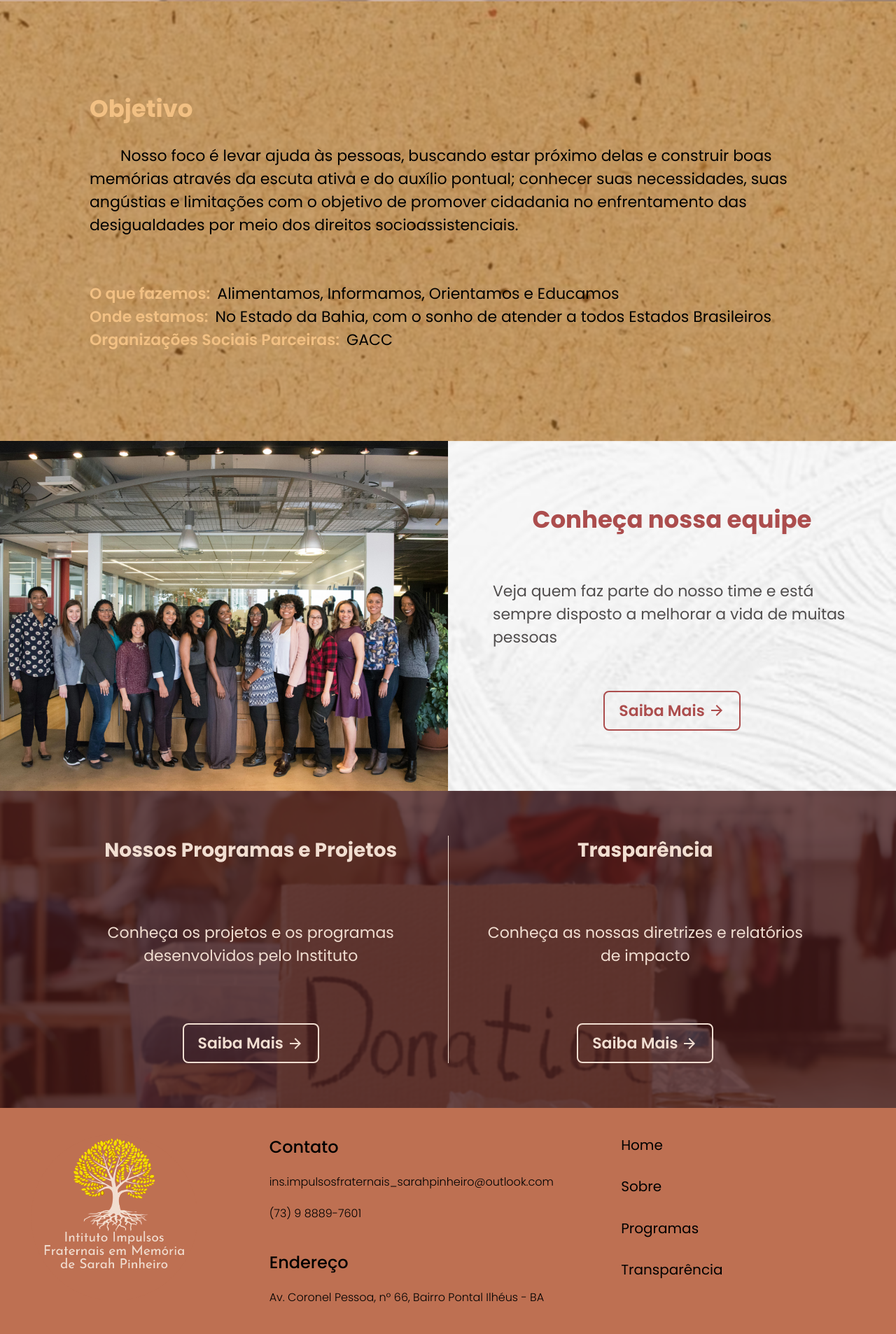
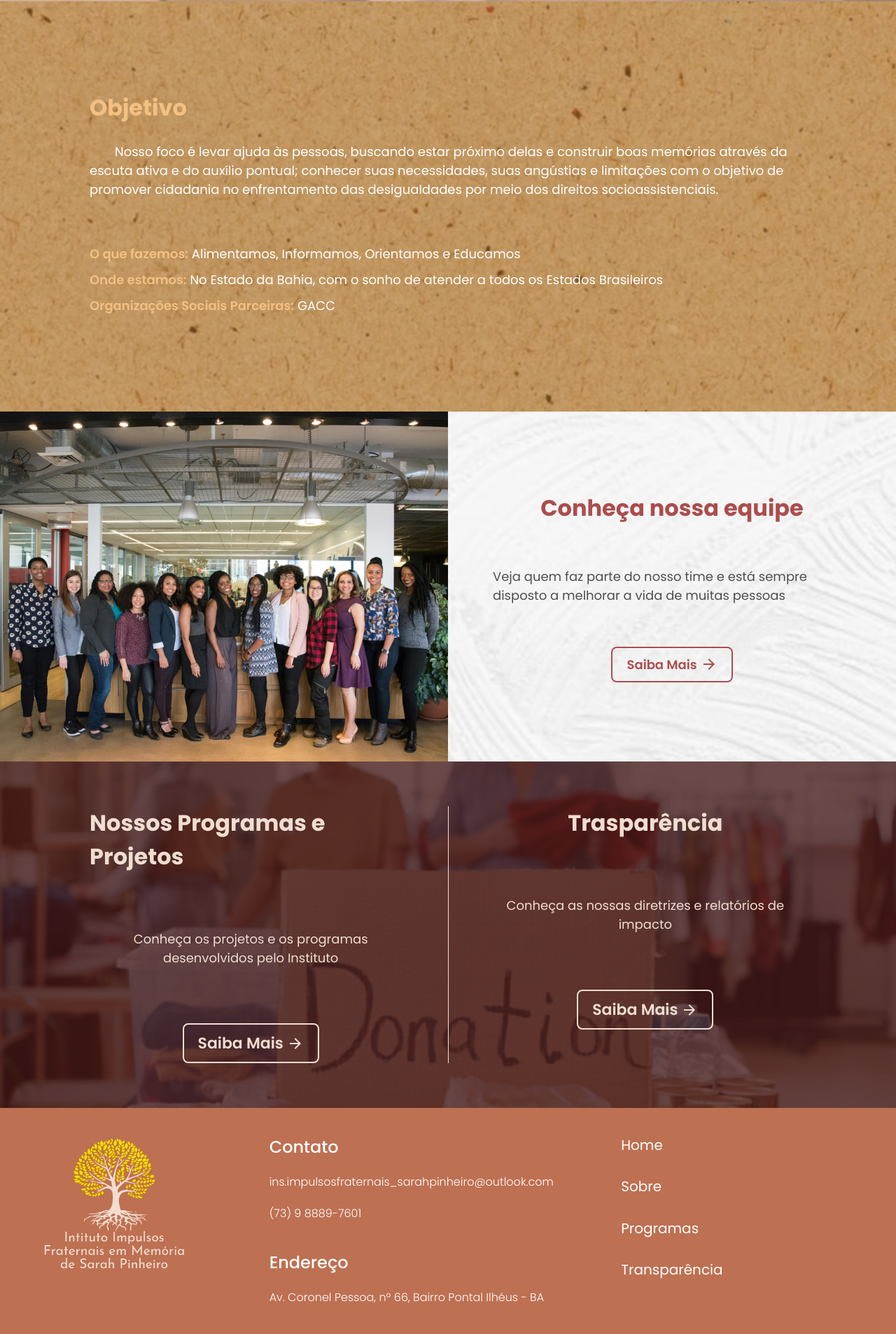
Before and after one commit to DaviRorizOliveira/institutoimpulsosfraternais, a Next.js app: page / in a window 1280 px wide. Shown: the part 691-2597 px from the top of the page at 70% size. Built offline with nearby package versions, Linux system fonts and the light colour scheme.

Commit message:
Fix: Ajustes nas cores e tamanho das fontes

```diff
--- a/src/app/(public)/programa/page.module.css
+++ b/src/app/(public)/programa/page.module.css
@@ -22,9 +22,10 @@
 }
 .saibaMaisTitle, .saibaMaisText, .seta {
     z-index: 1;
+    color: white;
 }
 .saibaMaisTitle {
-    font-size: 34px;
+    font-size: var(--titleFont);
     padding-bottom: 80px;
     text-align: center;
 }
@@ -33,7 +34,7 @@
     font-weight: 600;
 }
 .seta {
-    height: 100px;
+    height: 70px;
     width: auto;
 }
 .anual, .mensal, .projeto {
@@ -55,7 +56,7 @@
 }
 .subTitle, .text {
     color: var(--color2);
-    font-size: 18px;
+    font-size: var(--textFont);
     padding-bottom: 5px;
 }
 .text {
@@ -66,7 +67,7 @@
 .title {
     color: var(--color4);
     padding-bottom: 30px;
-    font-size: 32px;
+    font-size: var(--titleFont);
 }
 .info {
     padding-bottom: 40px;
--- a/src/app/globals.css
+++ b/src/app/globals.css
@@ -25,6 +25,10 @@
     --vidro5: #7E575780;
     --vidro6: #3F212180;
     --vidro7: #441818C8;
+
+    --titleFont: 32px;
+    --subTitleFont: 22px;
+    --textFont: 18px;
 }
 
 * {
@@ -37,9 +41,3 @@ a {
     color: inherit;
     text-decoration: none;
 }
-
-@media (prefers-color-scheme: dark) {
-    html {
-        color-scheme: dark;
-    }
-}
--- a/src/app/page.module.css
+++ b/src/app/page.module.css
@@ -42,13 +42,13 @@
 }
 .welcomeH2 {
     color: var(--color6);
-    font-size: 36px;
+    font-size: var(--titleFont);
     padding-bottom: 25px;
     font-weight: 600;
 }
 .welcomeH1 {
     color: var(--color1);
-    font-size: 42px;
+    font-size: 38px;
     font-weight: 600;
 }
 .objectiveSection {
@@ -76,26 +76,23 @@
 }
 .objectiveTitle {
     color: var(--color4);
-    font-size: 34px;
+    font-size: var(--titleFont);
     padding-bottom: 25px;
 }
 .objectiveText {
-    font-size: 22px;
+    font-size: var(--textFont);
     text-indent: 2em;
     padding-bottom: 65px;
+    color: white;
 }
 .infoTitle {
     color: var(--color4);
-    font-size: 22px;
     font-weight: 600;
 }
 .infoText {
-    font-size: 22px;
-}
-.info {
-    display: flex;
-    flex-direction: row;
-    gap: 10px;
+    font-size: var(--textFont);
+    color: white;
+    padding-bottom: 10px;
 }
 .glassEffect4 {
     position: absolute;
@@ -121,7 +118,7 @@
 }
 .teamTitle {
     color: var(--color9);
-    font-size: 34px;
+    font-size: var(--titleFont);
     padding-bottom: 60px;
     z-index: 1;
 }
@@ -151,11 +148,11 @@
 .teamInfo {
     padding-bottom: 60px;
     color: var(--color5);
-    font-size: 22px;
+    font-size: var(--textFont);
 }
 .icons {
     font-weight: 600;
-    font-size: 22px;
+    font-size: var(--textFont);
     color: var(--color9);
     transition: transform 0.3s ease;
 }
@@ -205,18 +202,18 @@
     align-items: center;
     justify-content: center;
     width: 50%;
+    height: 100%;
+    gap: 80px;
 }
 .divisaoTitle, .divisaoText, .buttonIcon {
     color: var(--color2);
 }
 .divisaoTitle {
-    font-size: 28px;
-    padding-bottom: 80px;
+    font-size: var(--titleFont);
     font-weight: 700;
 }
 .divisaoText {
-    font-size: 22px;
-    padding-bottom: 80px;
+    font-size: var(--textFont);
     text-align: center;
 }
 .button {
--- a/src/app/page.tsx
+++ b/src/app/page.tsx
@@ -23,18 +23,9 @@ export default function Home() {
                 <div className={styles.auxiliar}>
                     <h3 className={styles.objectiveTitle}>Objetivo</h3>
                     <p className={styles.objectiveText}>Nosso foco é levar ajuda às pessoas, buscando estar próximo delas e construir boas memórias através da escuta ativa e do auxílio pontual; conhecer suas necessidades, suas angústias e limitações com o objetivo de promover cidadania no enfrentamento das desigualdades por meio dos direitos socioassistenciais.</p>
-                    <div className={styles.info}>
-                        <p className={styles.infoTitle}>O que fazemos:</p>
-                        <p className={styles.infoText}>Alimentamos, Informamos, Orientamos e Educamos</p>
-                    </div>
-                    <div className={styles.info}>
-                        <p className={styles.infoTitle}>Onde estamos:</p>
-                        <p className={styles.infoText}>No Estado da Bahia, com o sonho de atender a todos Estados Brasileiros</p>
-                    </div>
-                    <div className={styles.info}>
-                        <p className={styles.infoTitle}>Organizações Sociais Parceiras:</p>
-                        <p className={styles.infoText}>GACC</p>
-                    </div>
+                    <p className={styles.infoText}><span className={styles.infoTitle}>O que fazemos:</span> Alimentamos, Informamos, Orientamos e Educamos</p>
+                    <p className={styles.infoText}><span className={styles.infoTitle}>Onde estamos:</span> No Estado da Bahia, com o sonho de atender a todos os Estados Brasileiros</p>
+                    <p className={styles.infoText}><span className={styles.infoTitle}>Organizações Sociais Parceiras:</span> GACC</p>
                 </div>
             </section>
 
--- a/src/components/footer/footer.jsx
+++ b/src/components/footer/footer.jsx
@@ -34,10 +34,10 @@ const Footer = () =>{
             </section>
             <section>
                 <ul className={styles.navLinks}>
-                    <li className={styles.links}><Link href="/">Home</Link></li>
-                    <li className={styles.links}><Link href="/Sobre">Sobre</Link></li>
-                    <li className={styles.links}><Link href="/Programa">Programas</Link></li>
-                    <li className={styles.links}><Link href="/Transparencia">Transparência</Link></li>
+                    <li className={styles.links}><Link href="/" className={styles.linkText}>Home</Link></li>
+                    <li className={styles.links}><Link href="/Sobre" className={styles.linkText}>Sobre</Link></li>
+                    <li className={styles.links}><Link href="/Programa" className={styles.linkText}>Programas</Link></li>
+                    <li className={styles.links}><Link href="/Transparencia" className={styles.linkText}>Transparência</Link></li>
                 </ul>
             </section>
         </footer>
--- a/src/components/footer/footer.module.css
+++ b/src/components/footer/footer.module.css
@@ -34,3 +34,6 @@
     font-size: 20px;
     font-weight: 400;
 }
+.title, .subTitle, .icons, .linkText {
+    color: white;
+}
```
Also changed, not shown: src/app/(public)/transparencia/page.module.css (+9 -7 lines).
